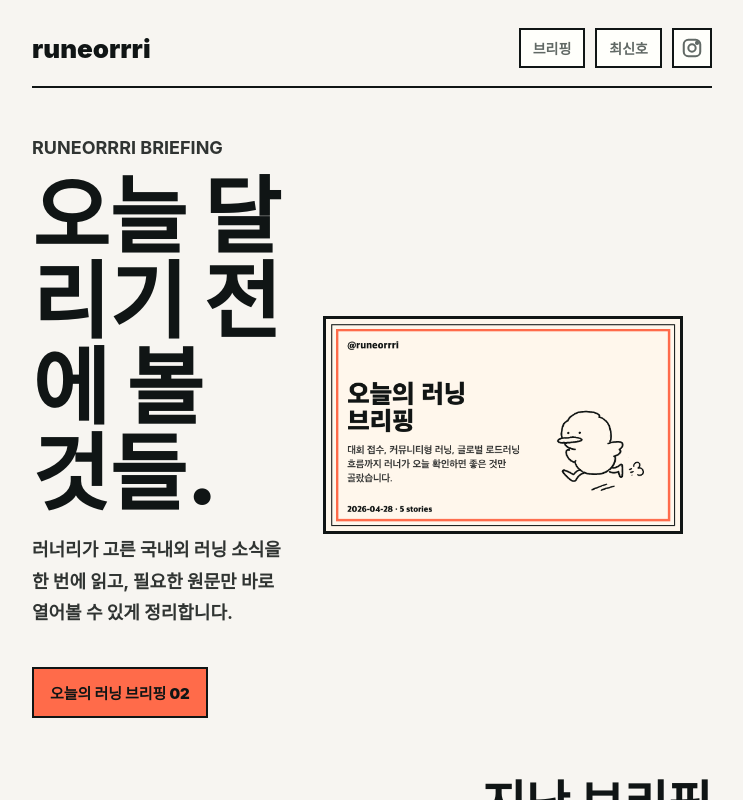
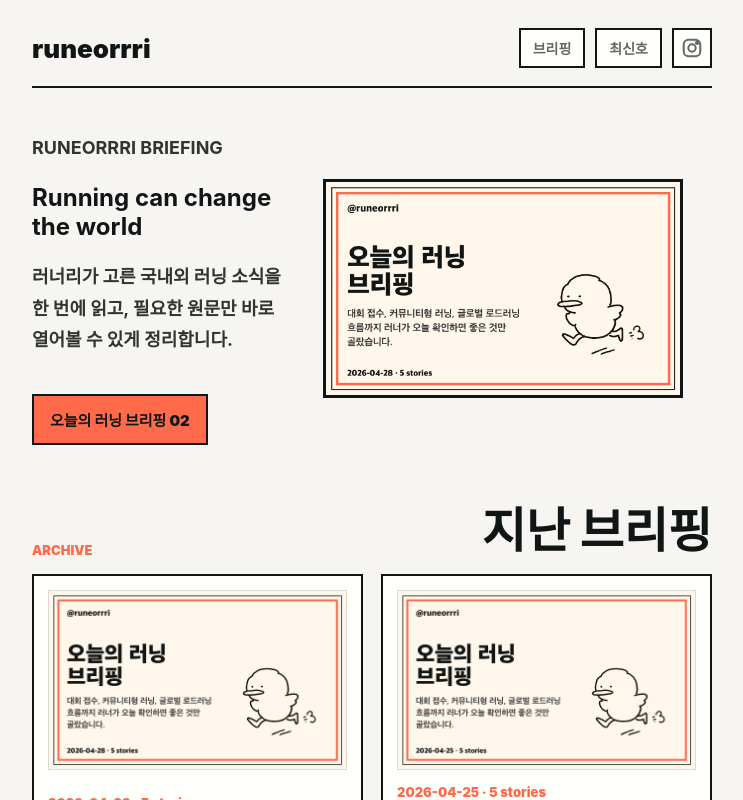
Before and after one commit to twotwozero/runeorrri, a React (Vite) app in the folder web/: page / in a window 1280 px wide. Shown: the top 800 px of the page, without its empty margins (268-1011 px from the left). Built offline with nearby package versions, Linux system fonts and the light colour scheme.

Commit message:
main.tsx

```diff
--- a/web/src/main.tsx
+++ b/web/src/main.tsx
@@ -116,7 +116,7 @@ function HomePage() {
         <section className="home-hero">
           <div className="home-copy">
             <p className="eyebrow">RUNEORRRI BRIEFING</p>
-            <h1>오늘 달리기 전에 볼 것들.</h1>
+            <h2>Running can change the world</h2>
             <p>
               러너리가 고른 국내외 러닝 소식을 한 번에 읽고, 필요한 원문만 바로 열어볼 수 있게
               정리합니다.
```
